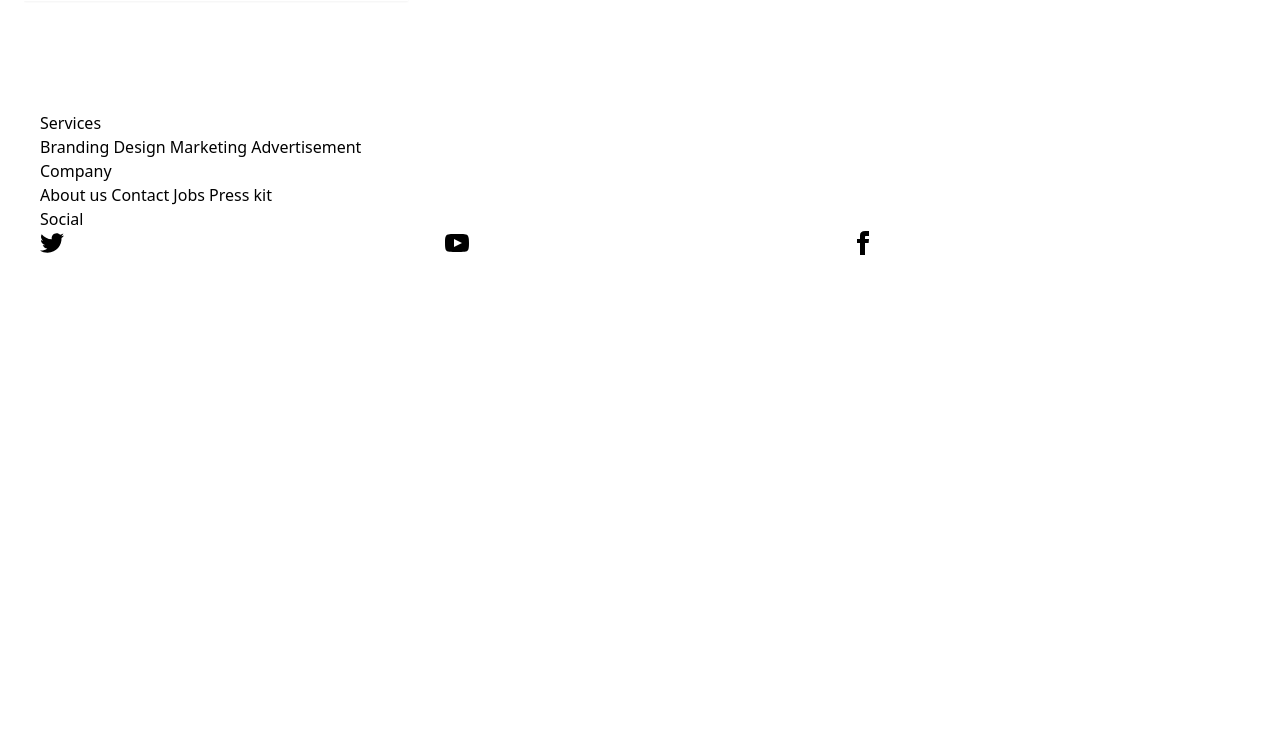
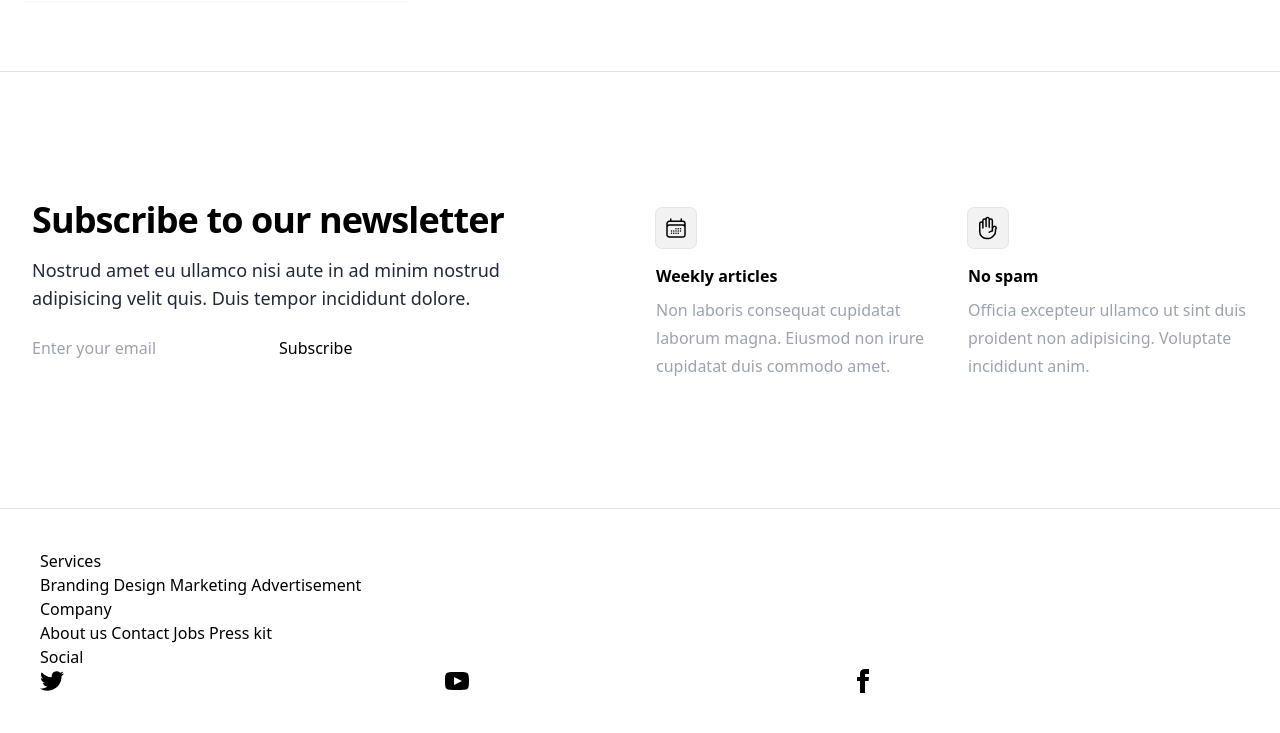
Before and after one commit to Rumon360/foodly-django, a Django app: page / in a window 1280 px wide. Shown: the part 1562-2295 px from the top of the page. Before the commit the page ends 1817 px from the top, so only its background shows below. Run offline with Django 5.2, Linux system fonts and the light colour scheme; some libraries are stand-ins or nearby versions.

Commit message:
feat: add newsletter

```diff
--- /dev/null
+++ b/templates/components/newsletter.html
@@ -0,0 +1,35 @@
+<div class="relative isolate overflow-hidden py-16 sm:py-24 lg:py-32 border-t border-t-zinc-200">
+    <div class="mx-auto max-w-7xl px-6 lg:px-8">
+      <div class="mx-auto grid max-w-2xl grid-cols-1 gap-x-8 gap-y-16 lg:max-w-none lg:grid-cols-2">
+        <div class="max-w-xl lg:max-w-lg">
+          <h2 class="text-4xl font-semibold tracking-tight ">Subscribe to our newsletter</h2>
+          <p class="mt-4 text-lg text-gray-800">Nostrud amet eu ullamco nisi aute in ad minim nostrud adipisicing velit quis. Duis tempor incididunt dolore.</p>
+          <div class="mt-6 flex max-w-md gap-x-4">
+            <label for="email-address" class="sr-only">Email address</label>
+            <input id="email-address" name="email" type="email" autocomplete="email" required class="input" placeholder="Enter your email">
+            <button type="submit" class="btn btn-primary">Subscribe</button>
+          </div>
+        </div>
+        <dl class="grid grid-cols-1 gap-x-8 gap-y-10 sm:grid-cols-2 lg:pt-2">
+          <div class="flex flex-col items-start">
+            <div class="rounded-md bg-black/5 p-2 ring-1 ring-black/10">
+              <svg class="size-6 " fill="none" viewBox="0 0 24 24" stroke-width="1.5" stroke="currentColor" aria-hidden="true" data-slot="icon">
+                <path stroke-linecap="round" stroke-linejoin="round" d="M6.75 3v2.25M17.25 3v2.25M3 18.75V7.5a2.25 2.25 0 0 1 2.25-2.25h13.5A2.25 2.25 0 0 1 21 7.5v11.25m-18 0A2.25 2.25 0 0 0 5.25 21h13.5A2.25 2.25 0 0 0 21 18.75m-18 0v-7.5A2.25 2.25 0 0 1 5.25 9h13.5A2.25 2.25 0 0 1 21 11.25v7.5m-9-6h.008v.008H12v-.008ZM12 15h.008v.008H12V15Zm0 2.25h.008v.008H12v-.008ZM9.75 15h.008v.008H9.75V15Zm0 2.25h.008v.008H9.75v-.008ZM7.5 15h.008v.008H7.5V15Zm0 2.25h.008v.008H7.5v-.008Zm6.75-4.5h.008v.008h-.008v-.008Zm0 2.25h.008v.008h-.008V15Zm0 2.25h.008v.008h-.008v-.008Zm2.25-4.5h.008v.008H16.5v-.008Zm0 2.25h.008v.008H16.5V15Z" />
+              </svg>
+            </div>
+            <dt class="mt-4 text-base font-semibold ">Weekly articles</dt>
+            <dd class="mt-2 text-base/7 text-gray-400">Non laboris consequat cupidatat laborum magna. Eiusmod non irure cupidatat duis commodo amet.</dd>
+          </div>
+          <div class="flex flex-col items-start">
+            <div class="rounded-md bg-black/5 p-2 ring-1 ring-black/10">
+              <svg class="size-6 " fill="none" viewBox="0 0 24 24" stroke-width="1.5" stroke="currentColor" aria-hidden="true" data-slot="icon">
+                <path stroke-linecap="round" stroke-linejoin="round" d="M10.05 4.575a1.575 1.575 0 1 0-3.15 0v3m3.15-3v-1.5a1.575 1.575 0 0 1 3.15 0v1.5m-3.15 0 .075 5.925m3.075.75V4.575m0 0a1.575 1.575 0 0 1 3.15 0V15M6.9 7.575a1.575 1.575 0 1 0-3.15 0v8.175a6.75 6.75 0 0 0 6.75 6.75h2.018a5.25 5.25 0 0 0 3.712-1.538l1.732-1.732a5.25 5.25 0 0 0 1.538-3.712l.003-2.024a.668.668 0 0 1 .198-.471 1.575 1.575 0 1 0-2.228-2.228 3.818 3.818 0 0 0-1.12 2.687M6.9 7.575V12m6.27 4.318A4.49 4.49 0 0 1 16.35 15m.002 0h-.002" />
+              </svg>
+            </div>
+            <dt class="mt-4 text-base font-semibold ">No spam</dt>
+            <dd class="mt-2 text-base/7 text-gray-400">Officia excepteur ullamco ut sint duis proident non adipisicing. Voluptate incididunt anim.</dd>
+          </div>
+        </dl>
+      </div>
+    </div>
+  </div>
--- a/templates/footer.html
+++ b/templates/footer.html
@@ -1,5 +1,5 @@
 {% load static tailwind_tags %}
-<footer class="footer sm:footer-horizontal bg-base-300 text-base-content p-10">
+<footer class="footer sm:footer-horizontal bg-white border-t border-t-zinc-200 text-base-content p-10">
     <nav>
       <h6 class="footer-title">Services</h6>
       <a class="link link-hover">Branding</a>
--- a/templates/home.html
+++ b/templates/home.html
@@ -104,11 +104,8 @@
               </div>
             </div>
           </div>
-
-
-
-
       </div>
-  </section>
+    </section>
+    {% include "components/newsletter.html" %}
 </div>
 {% endblock %}
--- a/templates/navbar.html
+++ b/templates/navbar.html
@@ -6,7 +6,7 @@
     <input id="mobile-drawer" type="checkbox" class="drawer-toggle" />
 
     <div class="drawer-content">
-      <nav class="navbar border-b border-zinc-200 px-6 py-3 flex items-center justify-between">
+      <nav class="navbar border-b border-b-zinc-200 px-6 py-3 flex items-center justify-between">
         <!-- Logo -->
         {% include "components/logo.html" %}
 
```
